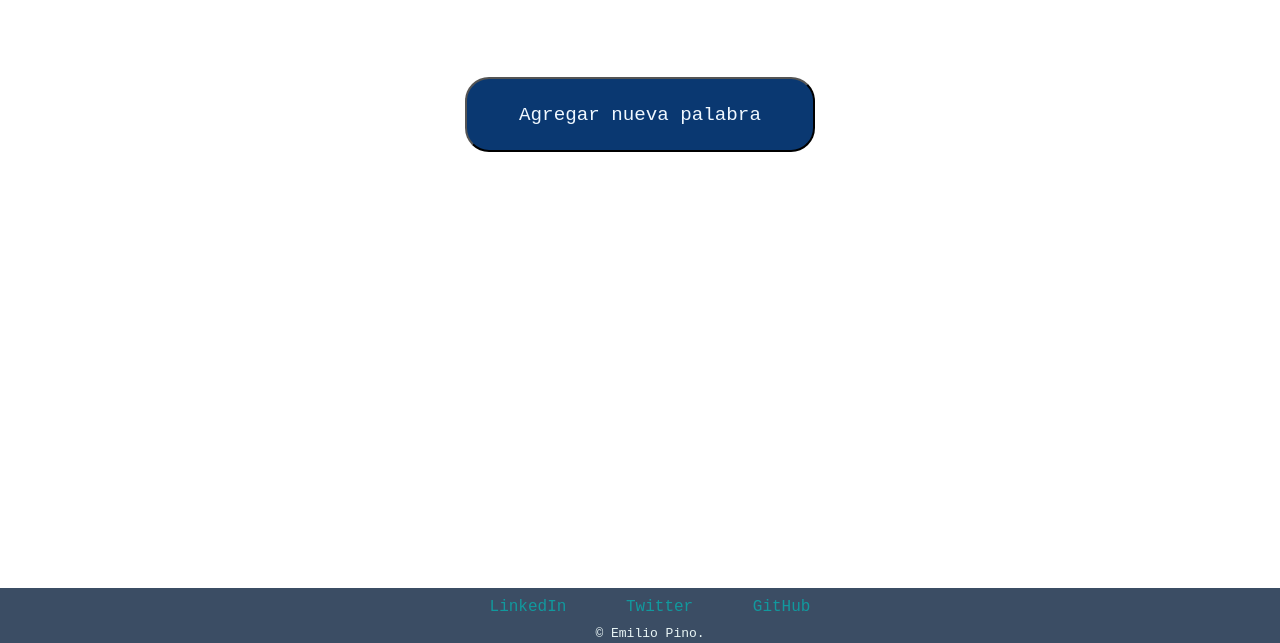
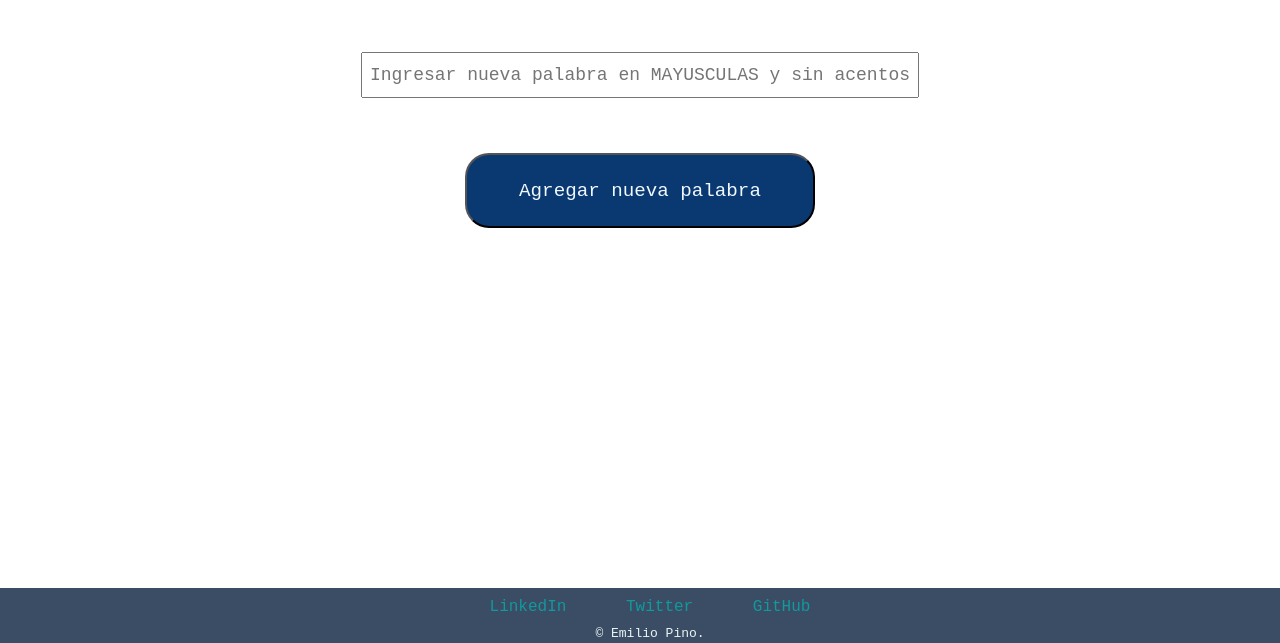
Before and after one commit to pinoen/Ahorcado, a plain HTML site: page index.html in a window 1280 px wide. Shown: the part 157-800 px from the top of the page. Drawn offline with Linux system fonts and the light colour scheme.

Commit message:
Add functionality to the add new word bottom

```diff
--- a/index.html
+++ b/index.html
@@ -14,7 +14,9 @@
 <div class="tablero">
   <div class="botones-inicio">
     <button id="empezar">Empezar juego!</button>
+    <input type="text" id="agregar" placeholder="Ingresar nueva palabra en MAYUSCULAS y sin acentos">
     <button id="nueva-palabra">Agregar nueva palabra</button>
+
     <img id="horca" src="images/horca0.png" alt="horca image">
   </div>
 
--- a/main.js
+++ b/main.js
@@ -15,6 +15,7 @@ elegirPalabra();
 
 let empezar = document.querySelector('#empezar');
 let nuevaPalabra = document.querySelector('#nueva-palabra');
+let agregar = document.querySelector('#agregar');
 let horca = document.querySelector('#horca');
 let final = document.querySelector('#final');
 let reset = document.querySelector('#reset');
@@ -22,19 +23,24 @@ let reset = document.querySelector('#reset');
 empezar.addEventListener('click', ()=>{
   empezar.style.display = 'none';
   nuevaPalabra.style.display = 'none';
+  agregar.style.display = 'none';
   horca.style.display = 'flex';
   mostrarLetras();
+  document.addEventListener('keydown', (e)=>{
+    letraElegida = e.key.toUpperCase();
+    procesarLetras(letraElegida);
+  })
+})
+
+nuevaPalabra.addEventListener('click', ()=>{
+  palabras.push(agregar.value);
+  console.log(palabras);
 })
 
 function mostrarLetras(){
   espacioLetras = palabra.split('').map(letra => (respuestas.indexOf(letra) >= 0 ? letra : ' _ ')).join('');
   document.querySelector('#secreto').textContent = espacioLetras;
   }
-
-document.addEventListener('keydown', (e)=>{
-  letraElegida = e.key.toUpperCase();
-  procesarLetras(letraElegida);
-})
 
 function procesarLetras(letra){
   respuestas.indexOf(letra) === -1 ? respuestas.push(letra) : null;
--- a/styles.css
+++ b/styles.css
@@ -57,6 +57,12 @@ button:hover{
   font-weight: bolder;
   font-size: x-large;
   cursor: pointer;
+}
+
+#agregar{
+  font-size: large;
+  width: 550px;
+  height: 40px;
 
 }
 
```
Also changed, not shown: images/horca7.png (added).
